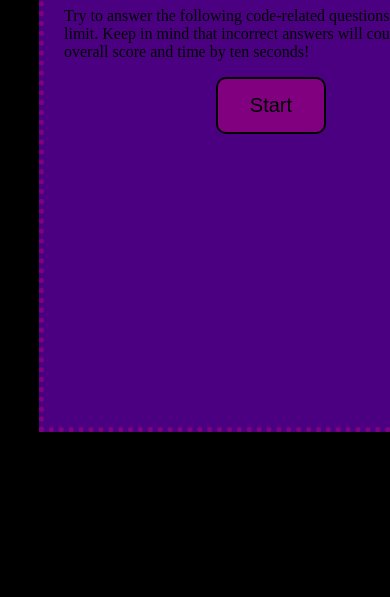
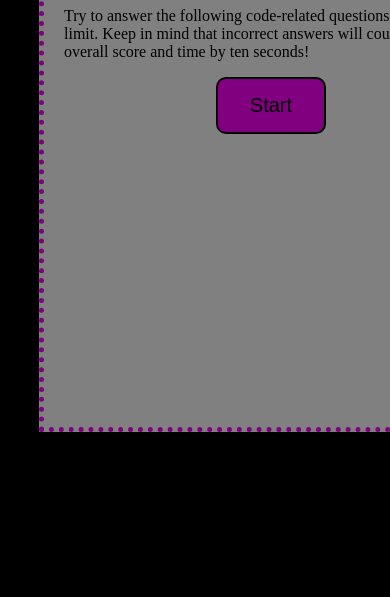
Before and after one commit to AM-Cowles/Coding-Test, a plain HTML site: page index.html in a window 390 px wide. Shown: the part 247-844 px from the top of the page. Drawn offline with Linux system fonts and the light colour scheme.

Commit message:
fixed style error

```diff
--- a/style.css
+++ b/style.css
@@ -127,7 +127,6 @@
     #wrapper {
         position: absolute;
         left: 10%;
-        background-color: indigo;
     }
     a {
         margin-left: 10%;
```
